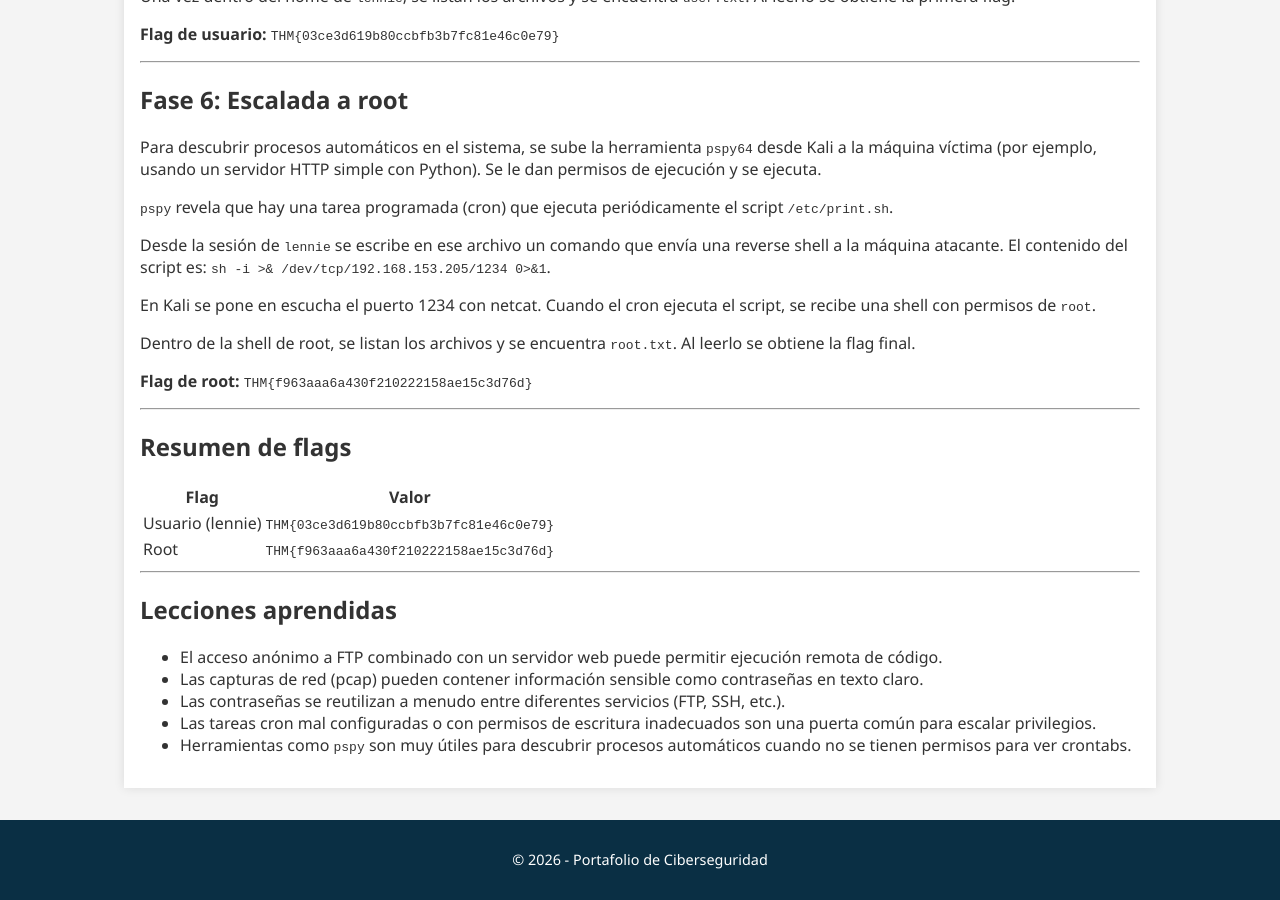
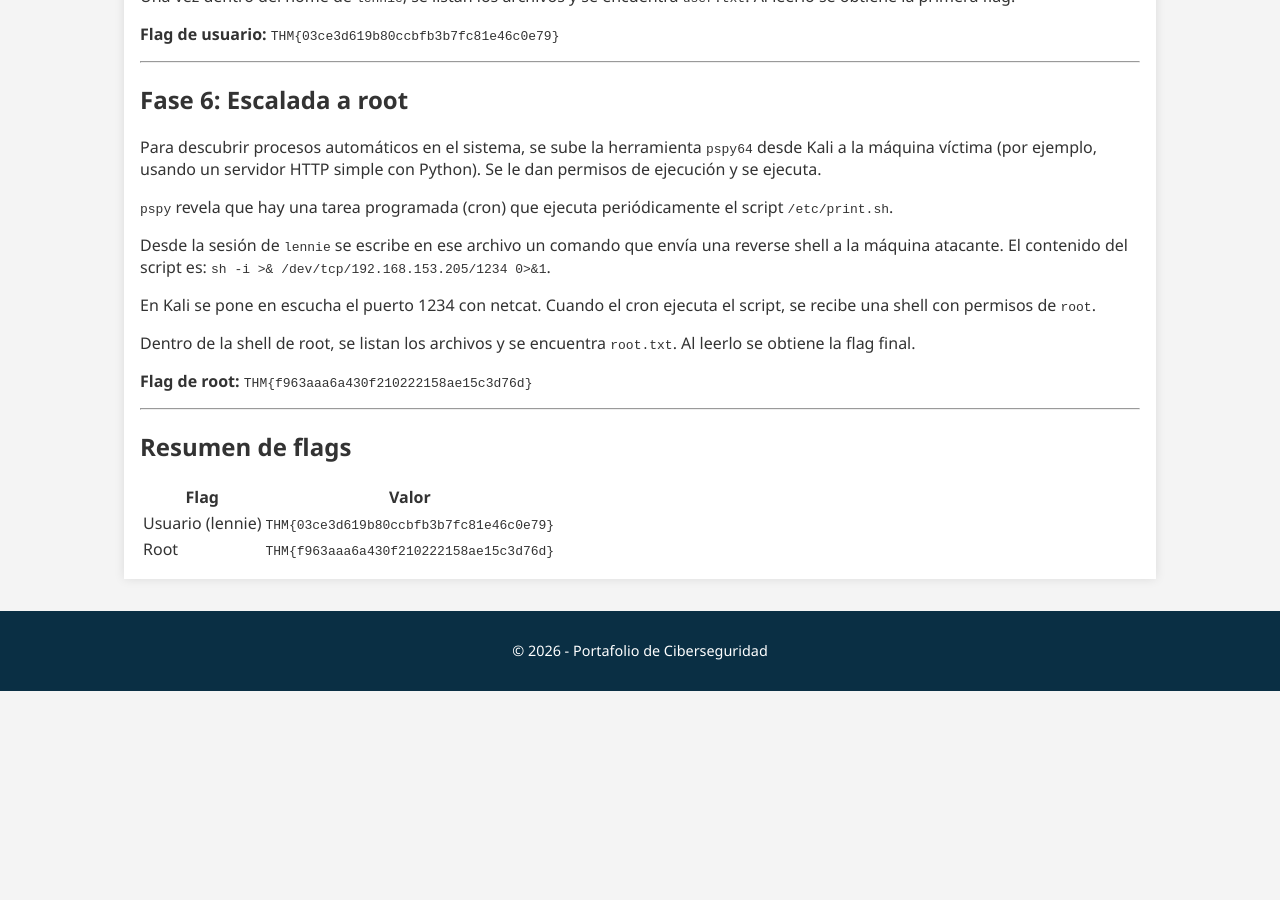
Before and after one commit to glimqitch/glimqitch.github.io, a Jekyll site: the page built from project/startup.md, in a window 1280 px wide and 900 px high, scrolled down 1728 px. Built offline with Jekyll 4.4.1, drawn with Linux system fonts in a browser that asks for light colours; our own code applies the rules of GitHub Pages for plain Markdown files; after the commit the page ends 2419 px from its top, so only the background shows below that.

Commit message:
Update startup.md

```diff
--- a/project/startup.md
+++ b/project/startup.md
@@ -91,13 +91,3 @@ Dentro de la shell de root, se listan los archivos y se encuentra `root.txt`. Al
 |------|-------|
 | Usuario (lennie) | `THM{03ce3d619b80ccbfb3b7fc81e46c0e79}` |
 | Root | `THM{f963aaa6a430f210222158ae15c3d76d}` |
-
----
-
-## Lecciones aprendidas
-
-- El acceso anónimo a FTP combinado con un servidor web puede permitir ejecución remota de código.
-- Las capturas de red (pcap) pueden contener información sensible como contraseñas en texto claro.
-- Las contraseñas se reutilizan a menudo entre diferentes servicios (FTP, SSH, etc.).
-- Las tareas cron mal configuradas o con permisos de escritura inadecuados son una puerta común para escalar privilegios.
-- Herramientas como `pspy` son muy útiles para descubrir procesos automáticos cuando no se tienen permisos para ver crontabs.
```
